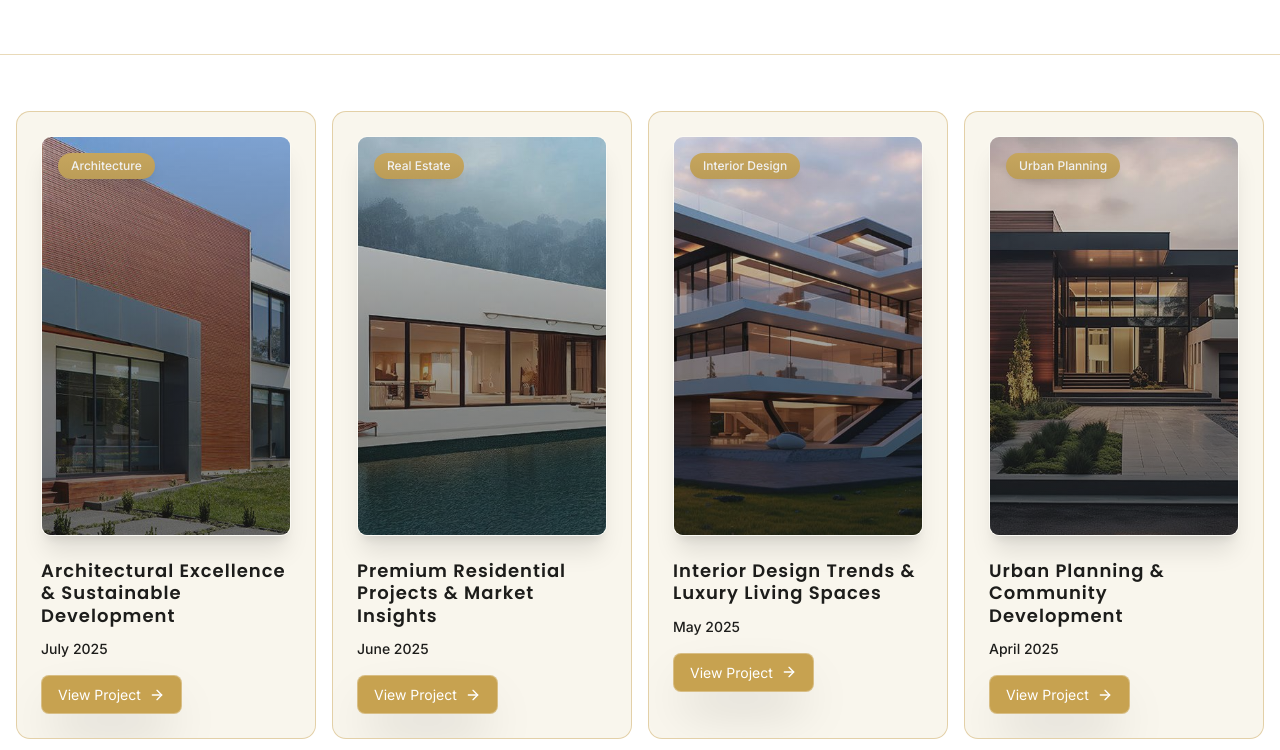
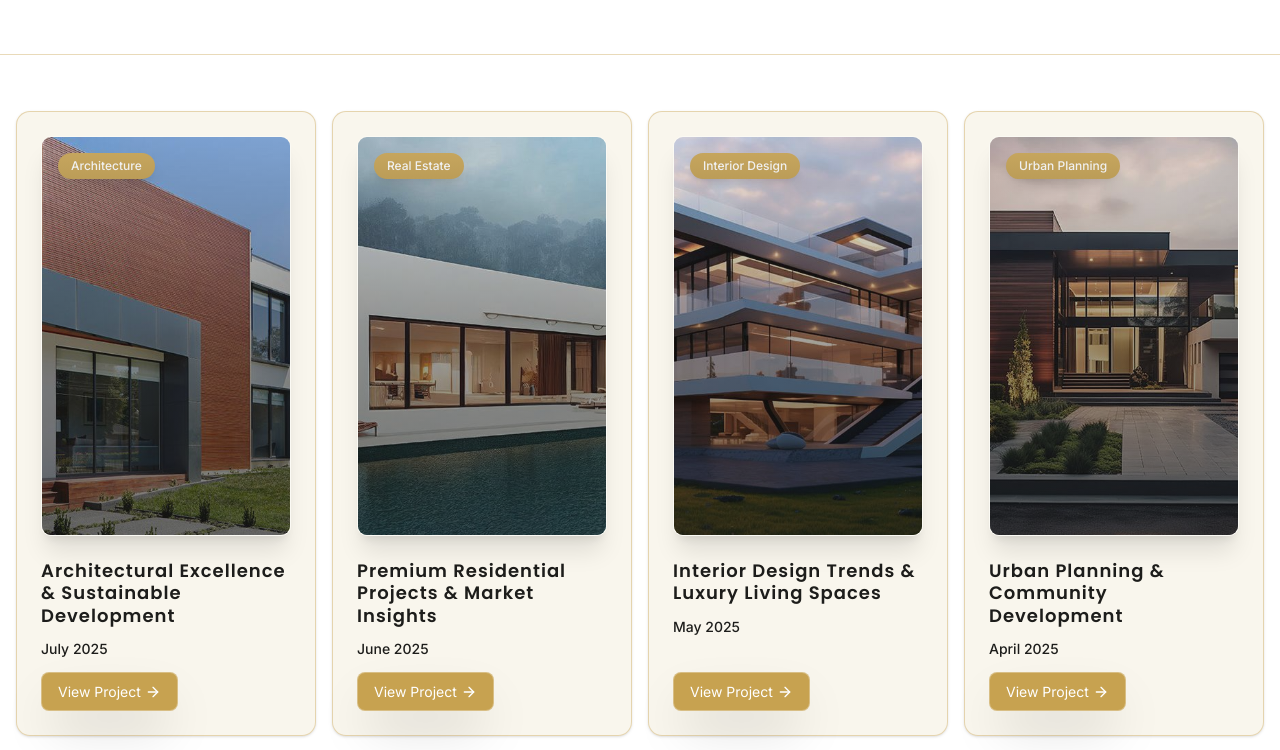
Before and after one commit to FayzulIslamFaisal/promise-holding-properties, a Next.js app: page /project in a window 1280 px wide. Shown: the part 689-1439 px from the top of the page. Built offline with nearby package versions, Linux system fonts and the light colour scheme.

Commit message:
Refactor AllProjectContentCard and Card components for improved styling and hover effects

```diff
--- a/src/components/projects/AllProjectContentCard.tsx
+++ b/src/components/projects/AllProjectContentCard.tsx
@@ -21,9 +21,10 @@ interface AllProjectCardProps {
 const AllProjectContentCard: React.FC<AllProjectCardProps> = ({ allProject }) => {
   return (
     <Card
-      className="group cursor-pointer py-0 transition-all duration-300 hover:scale-102 overflow-hidden border border-[var(--custom-bg-accent)]/50 shadow-[0_0_25px_rgba(255,255,255,0.2)] hover:shadow-[0_0_25px_rgba(255,255,255,0.4)]"
+      className="group py-0"
+      variant={"hoverEffect"}
     >
-      <CardContent className="p-0 relative h-full group-hover:bg-[var(--custom-bg-accent)]/20 bg-[var(--custom-bg-accent)]/10 dark:bg-[var(--custom-bg-primary)] pb-4 md:pb-6 transition-all duration-300">
+      <CardContent className="p-0 relative h-full pb-4 md:pb-6 ">
         {/* Cover Image with Badge */}
         <div className="p-4 md:p-6">
             <div
@@ -46,24 +47,23 @@ const AllProjectContentCard: React.FC<AllProjectCardProps> = ({ allProject }) =>
         </div>
 
         {/* Content */}
-        <div className=" pt-0 px-4 md:px-6">
+        <div className="pt-0 px-4 md:px-6 pb-13">
           <h3 className="text-[var(--custom-text-primary)] dark:text-[var(--custom-text-white)] md:text-lg text-base font-semibold mb-3 leading-tight">
             {allProject.title}
           </h3>
-          <p className="text-[var(--custom-text-primary)] dark:text-[var(--custom-text-white)] text-sm font-medium mb-4">
+          <p className="text-[var(--custom-text-primary)] dark:text-[var(--custom-text-white)] text-sm font-medium">
             {allProject.date}
           </p>
-
-          {/* View allProject Link */}
-          <div className="flex items-center justify-between">
+        </div>
+        {/* Button fixed bottom */}
+        <div className="flex items-center justify-between absolute bottom-4 md:bottom-6 left-4 md:left-6">
           <Link
             href={`/project-details/${allProject.slug}`}
-              className="btn-glow-accent"
+            className="btn-glow-accent inline-flex items-center gap-1"
           >
             View Project
             <ArrowRight className="w-4 h-4" />
           </Link>
-          </div>
         </div>
       </CardContent>
     </Card>
--- a/src/components/ui/card.tsx
+++ b/src/components/ui/card.tsx
@@ -9,8 +9,8 @@ const cardVariants = cva(
         default:
           "bg-card text-card-foreground flex flex-col gap-6 rounded-xl border py-6 shadow-sm",
         hoverEffect:
-          "dark:bg-[var(--custom-bg-primary)] bg-[var(--custom-bg-accent)]/10 hover:bg-[var(--custom-bg-accent)]/20 border border-[var(--custom-bg-accent)]/40 hover:shadow-[0_6px_10px_rgba(0,0,0,0.3)] dark:hover:shadow-[0_6px_10px_rgba(255,255,255,0.3)] hover:scale-103 transition-all duration-300 ease-in-out",
-      },
+          "bg-[var(--custom-bg-accent)]/10 hover:bg-[var(--custom-bg-accent)]/20 dark:bg-[var(--custom-bg-primary)] border border-[var(--custom-bg-accent)]/40 shadow-lg hover:shadow-xl dark:shadow-[0_6px_10px_rgba(255,255,255,0.2)] dark:hover:shadow-[0_6px_10px_rgba(255,255,255,0.3)] hover:scale-102 transition-all duration-300 ease-in-out",
+        },
       shadow: {
         none: "shadow-none",
         sm: "shadow-sm",
```
Lines whose indentation alone changed are shown as unchanged.
